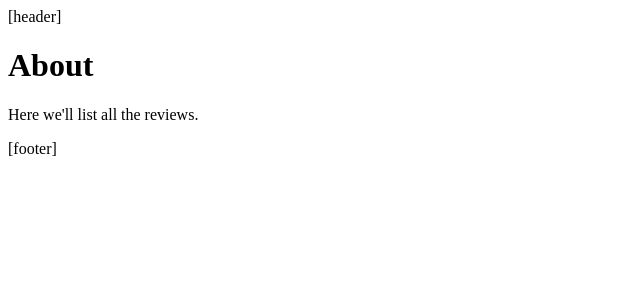
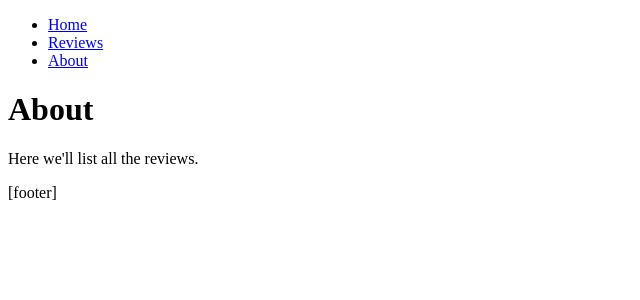
Before and after one commit to harshageorge/next-reviews, a Next.js app: page /about in a window 1280 px wide. Shown: the top 300 px of the page, without its empty margins (0-640 px from the left). Built offline with nearby package versions, Linux system fonts and the light colour scheme.

Commit message:
link component implemented

```diff
--- a/app/layout.tsx
+++ b/app/layout.tsx
@@ -1,4 +1,5 @@
 import type { ReactNode } from 'react';
+import Link from 'next/link';
 
 interface LayoutProps {
   children: ReactNode;
@@ -9,7 +10,19 @@
     <html lang="en">
       <body>
         <header>
-          [header]
+          <nav>
+            <ul>
+              <li>
+                <Link href='/'>Home</Link>
+              </li>
+              <li>
+                <Link href='/reviews'>Reviews</Link>
+              </li>
+              <li>
+                <Link href='/about'>About</Link>
+              </li>
+            </ul>
+          </nav>
         </header>
         <main>
           {children}
--- a/package.json
+++ b/package.json
@@ -2,7 +2,9 @@
     "name": "next-reviews",
     "private": true,
     "scripts": {
-        "dev": "next dev"
+        "build":"next build",
+        "dev": "next dev",
+        "start":"next start"
     },
     "dependencies": {
         "next": "^13.4.16",
```
